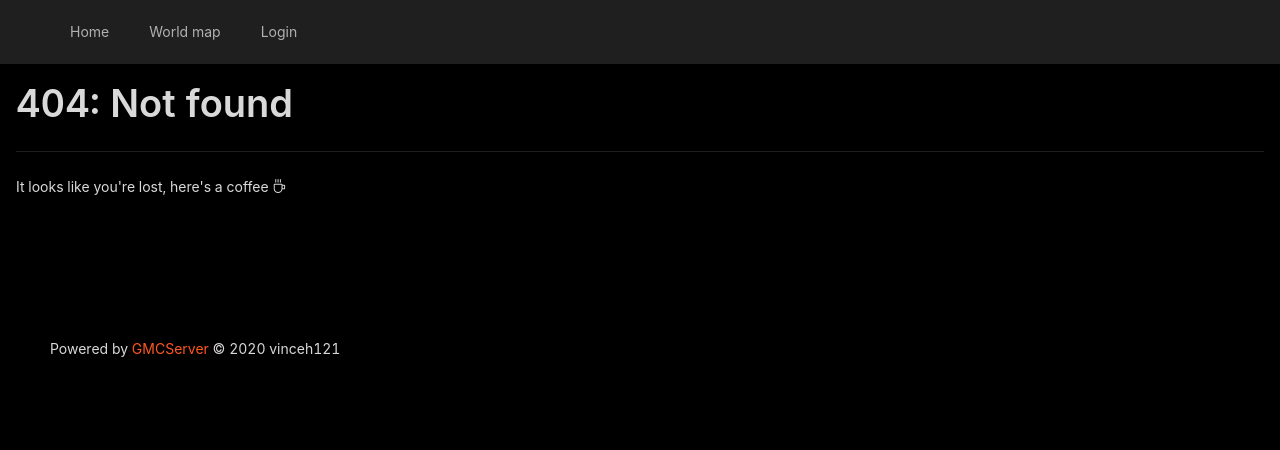
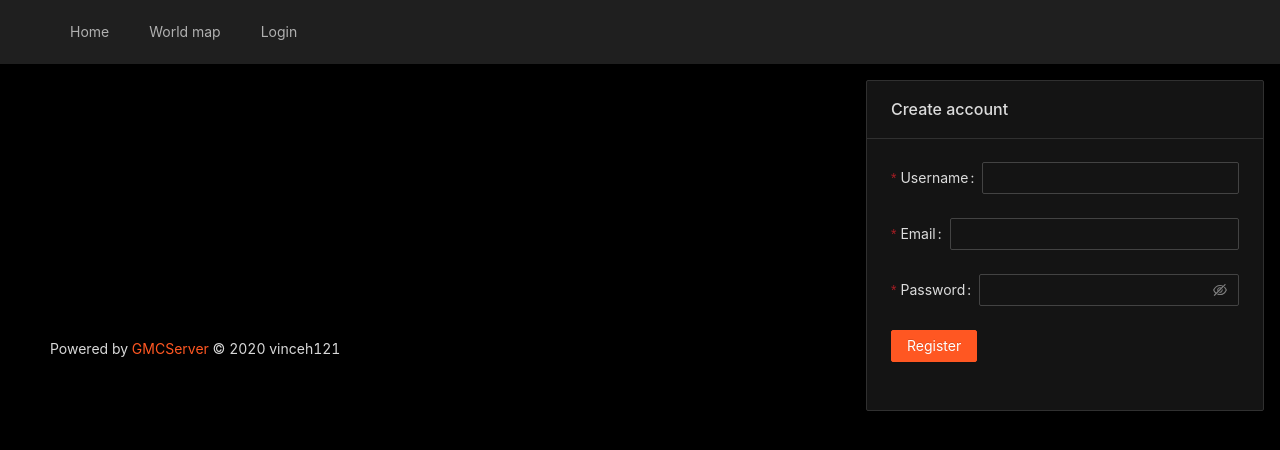
Before and after one commit to vinceh121/gmcserver, a React (Create React App) app in the folder gmcserver-web/: page /register in a window 1280 px wide. Before the commit this address had no page. Shown: the top 450 px of the page. Built offline with nearby package versions, Linux system fonts and the light colour scheme.

Commit message:
User UI improvements

```diff
--- a/gmcserver-web/public/index.html
+++ b/gmcserver-web/public/index.html
@@ -27,7 +27,11 @@
 		<title>GMCServer Web</title>
 	</head>
 	<body>
-		<noscript>You need to enable JavaScript to run this app.</noscript>
+		<noscript
+			>You need to enable JavaScript to run this app. This webapp is licensed
+			under the GNU GPL V3 license and makes use of only FOSS
+			software.</noscript
+		>
 		<div id="root"></div>
 		<!--
       This HTML file is a template.
--- a/gmcserver-web/src/App.jsx
+++ b/gmcserver-web/src/App.jsx
@@ -8,7 +8,8 @@ import NotFound from "./pages/NotFound";
 import User from "./pages/User";
 import GmcMap from "./pages/GmcMap";
 import Profile from "./pages/Profile";
-import Login from "./pages/Login";
+import Login from "./pages/auth/Login";
+import Register from "./pages/auth/Register";
 import Device from "./pages/device/Device";
 import LiveDevice from "./pages/device/LiveDevice";
 import NewDevice from "./pages/device/NewDevice";
@@ -65,6 +66,9 @@ function App() {
 						<Route path="/login">
 							<Login />
 						</Route>
+						<Route path="/register">
+							<Register />
+						</Route>
 						<Route exact path="/">
 							<Home />
 						</Route>
--- a/gmcserver-web/src/GmcApi.ts
+++ b/gmcserver-web/src/GmcApi.ts
@@ -39,6 +39,12 @@ export const isLoggedin = (): boolean => {
 	return getStorage().getItem("token") != null;
 };
 
+export const saveSession = (login: LoginResult): void => {
+	storage.setItem("userId", login.id);
+	storage.setItem("token", login.token);
+	storage.setItem("mfaRequired", String(login.mfa));
+};
+
 export const login = async (
 	username: string,
 	password: string
@@ -58,9 +64,7 @@ export const login = async (
 	}
 
 	const login = (await res.json()) as LoginResult;
-	storage.setItem("userId", login.id);
-	storage.setItem("token", login.token);
-	storage.setItem("mfaRequired", String(login.mfa));
+	saveSession(login);
 	return login;
 };
 
@@ -68,6 +72,26 @@ export const logoff = (): void => {
 	storage.removeItem("userId");
 	storage.removeItem("token");
 	storage.removeItem("mfaRequired");
+};
+
+export const register = async (
+	username: string,
+	email: string,
+	password: string
+): Promise<LoginResult> => {
+	const res = await request("/auth/register", {
+		method: "POST",
+		body: JSON.stringify({ username, email, password }),
+	});
+
+	if (res.status !== 200) {
+		const errres = (await res.json()) as ErrorResult;
+		throw errres;
+	}
+
+	const login = (await res.json()) as LoginResult;
+	saveSession(login);
+	return login;
 };
 
 export const fetchInstanceInfo = async (): Promise<InstanceInfo> => {
--- a/gmcserver-web/src/components/UserPill.jsx
+++ b/gmcserver-web/src/components/UserPill.jsx
@@ -1,7 +1,6 @@
 import React from "react";
 import { Avatar, Button } from "antd";
 import { UserOutlined } from "@ant-design/icons";
-import AdminBadge from "./AdminBadge";
 import { Link } from "react-router-dom";
 
 function UserPill(props) {
--- a/gmcserver-web/src/pages/Login.jsx
+++ b/gmcserver-web/src/pages/auth/Login.jsx
@@ -2,7 +2,7 @@ import React, { useState } from "react";
 import { Alert, Button, Card, Form, Input, Space } from "antd";
 import { LockOutlined, UserOutlined } from "@ant-design/icons";
 import { Link, useHistory } from "react-router-dom";
-import { login } from "../GmcApi";
+import { login } from "../../GmcApi";
 import Modal from "antd/lib/modal/Modal";
 
 function Login() {
--- /dev/null
+++ b/gmcserver-web/src/pages/auth/Register.jsx
@@ -0,0 +1,74 @@
+import React, { useState } from "react";
+import { Alert, Button, Card, Form, Input } from "antd";
+import { register } from "../../GmcApi";
+import { useHistory } from "react-router-dom";
+
+function Register() {
+	const [state, setState] = useState({});
+	const history = useHistory();
+
+	const onFinish = (data) => {
+		setState({ loading: true });
+		register(data.username, data.email, data.password).then(
+			(result) => {
+				setState({ result });
+				history.push("/welcome");
+			},
+			(error) => setState({ error })
+		);
+	};
+
+	return (
+		<div
+			style={{
+				backgroundImage:
+					"url(https://images.unsplash.com/photo-1578995511335-b54ca0772e83?auto=format&fit=crop&w=1934&q=80)",
+				backgroundBlendMode: "overlay",
+				backgroundRepeat: "no-repeat",
+				backgroundSize: "cover",
+				backgroundAttachment: "fixed",
+				backgroundPosition: "50%",
+			}}
+		>
+			<Card
+				title="Create account"
+				style={{ position: "fixed", margin: "16px", right: 0 }}
+			>
+				{state.error ? (
+					<Alert
+						type="error"
+						message={state.error.status + ": " + state.error.description}
+						style={{ marginBottom: "16px" }}
+						closable
+					/>
+				) : undefined}
+				<Form onFinish={onFinish}>
+					<Form.Item name="username" label="Username" required="true">
+						<Input />
+					</Form.Item>
+
+					<Form.Item
+						name="email"
+						label="Email"
+						required="true"
+						rules={[{ type: "email", message: "Invalid email" }]}
+					>
+						<Input />
+					</Form.Item>
+
+					<Form.Item name="password" label="Password" required="true">
+						<Input.Password />
+					</Form.Item>
+
+					<Form.Item>
+						<Button type="primary" htmlType="submit" loading={state.loading}>
+							Register
+						</Button>
+					</Form.Item>
+				</Form>
+			</Card>
+		</div>
+	);
+}
+
+export default Register;
```
